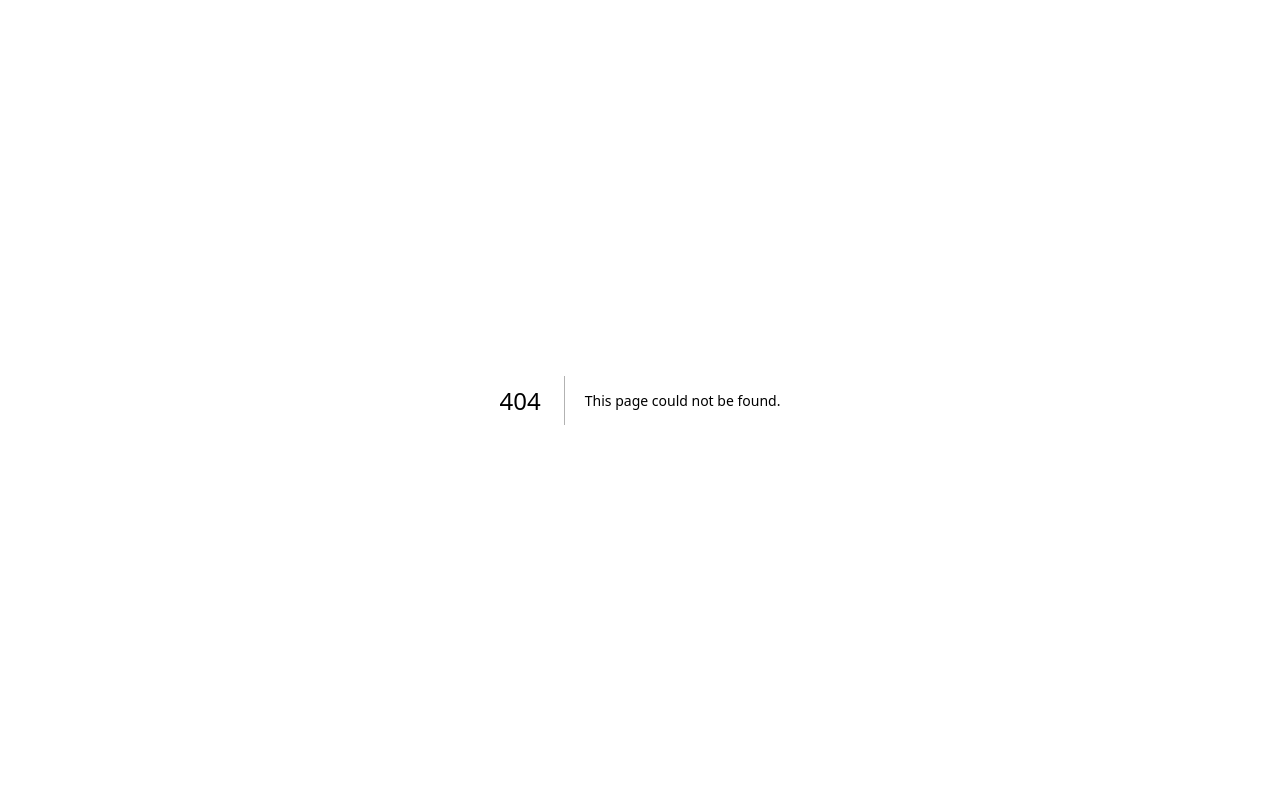
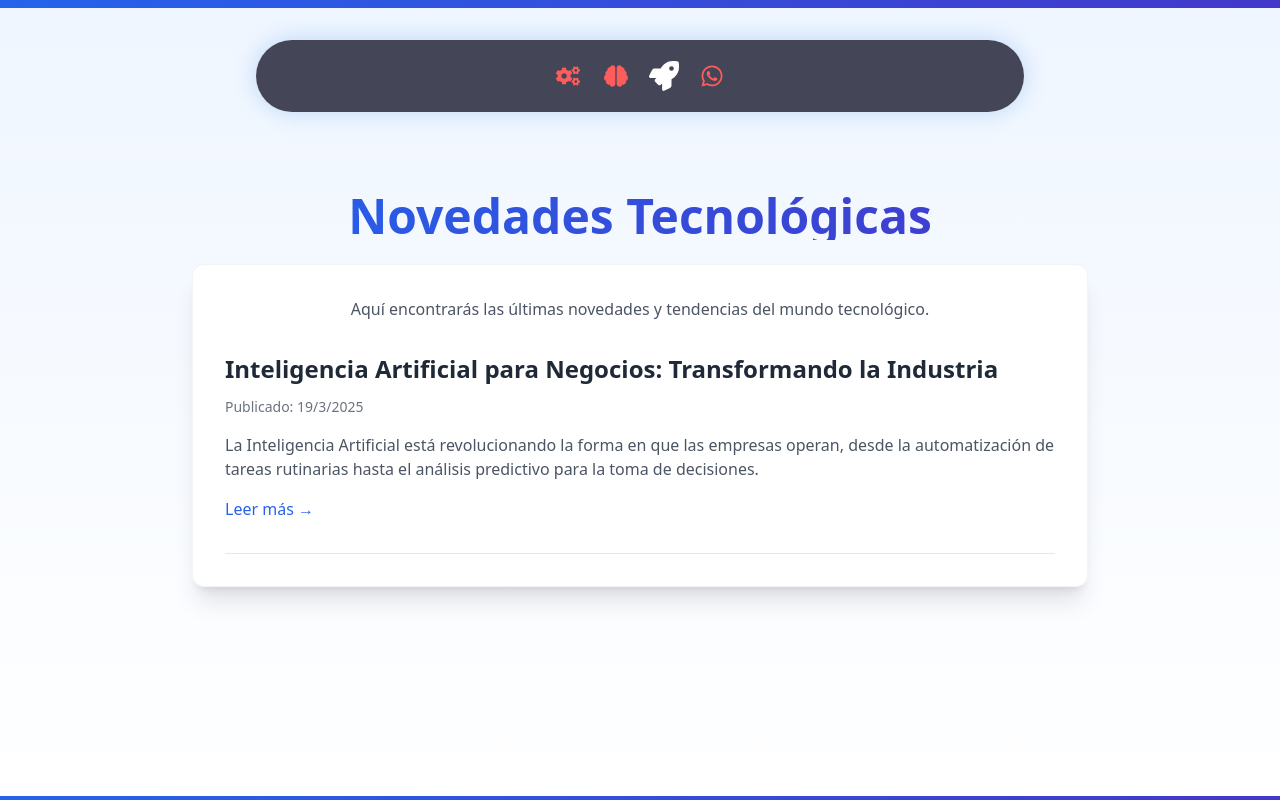
Before and after one commit to deivipluss/landing, a Next.js app: page /novedades-tech in a window 1280 px wide. Before the commit this address had no page. Built offline with nearby package versions, Linux system fonts and the light colour scheme.

Commit message:
contractemail2

```diff
--- a/app/contrato/page.tsx
+++ b/app/contrato/page.tsx
@@ -6,6 +6,7 @@ import { AnimatePresence, motion } from "framer-motion";
 import ContractTerms from "@/components/ContractTerms";
 import AcceptTermsForm from "@/components/AcceptTermsForm";
 import Container from "@/components/Container";
+import Navigation from "@/components/Navigation";
 
 export default function ContratoPage() {
   const [accepted, setAccepted] = useState(false);
@@ -198,6 +199,9 @@ export default function ContratoPage() {
     <main className="flex min-h-screen flex-col items-center justify-between bg-gradient-to-b from-blue-50 to-white dark:from-slate-900 dark:to-slate-800">
       {/* Header decorativo */}
       <div className="w-full bg-gradient-to-r from-blue-600 to-indigo-700 h-2"></div>
+
+      {/* Navegación consistente */}
+      <Navigation />
 
       {/* Contenido principal */}
       <Container className="py-12 md:py-20">
--- /dev/null
+++ b/app/novedades-tech/page.tsx
@@ -0,0 +1,60 @@
+"use client";
+
+import React from "react";
+import { motion } from "framer-motion";
+import Navigation from "@/components/Navigation";
+import Container from "@/components/Container";
+
+export default function NovedadesTechPage() {
+  return (
+    <main className="flex min-h-screen flex-col items-center justify-between bg-gradient-to-b from-blue-50 to-white dark:from-slate-900 dark:to-slate-800">
+      {/* Header decorativo */}
+      <div className="w-full bg-gradient-to-r from-blue-600 to-indigo-700 h-2"></div>
+
+      {/* Navegación consistente */}
+      <Navigation />
+
+      <Container className="py-12 md:py-20">
+        <div className="w-full max-w-4xl mx-auto">
+          <h1 className="text-3xl md:text-5xl font-extrabold mb-6 text-center bg-clip-text text-transparent bg-gradient-to-r from-blue-600 to-indigo-700 dark:from-blue-400 dark:to-indigo-500">
+            Novedades Tecnológicas
+          </h1>
+
+          <div className="bg-white dark:bg-slate-800 shadow-xl rounded-xl p-6 md:p-8 mb-8 border border-gray-100 dark:border-slate-700">
+            <p className="text-center text-gray-600 dark:text-gray-300 mb-8">
+              Aquí encontrarás las últimas novedades y tendencias del mundo tecnológico.
+            </p>
+
+            {/* Contenido de blog aquí */}
+            <div className="space-y-8">
+              {/* Ejemplo de artículo */}
+              <motion.article
+                initial={{ opacity: 0, y: 20 }}
+                animate={{ opacity: 1, y: 0 }}
+                transition={{ duration: 0.5 }}
+                className="border-b border-gray-200 dark:border-gray-700 pb-8"
+              >
+                <h2 className="text-2xl font-bold mb-3 text-gray-800 dark:text-white">
+                  Inteligencia Artificial para Negocios: Transformando la Industria
+                </h2>
+                <p className="text-sm text-gray-500 dark:text-gray-400 mb-4">
+                  Publicado: {new Date().toLocaleDateString('es-ES')}
+                </p>
+                <p className="text-gray-600 dark:text-gray-300 mb-4">
+                  La Inteligencia Artificial está revolucionando la forma en que las empresas operan,
+                  desde la automatización de tareas rutinarias hasta el análisis predictivo para la toma de decisiones.
+                </p>
+                <a href="#" className="text-blue-600 dark:text-blue-400 hover:underline">
+                  Leer más →
+                </a>
+              </motion.article>
+            </div>
+          </div>
+        </div>
+      </Container>
+
+      {/* Footer decorativo */}
+      <div className="w-full bg-gradient-to-r from-blue-600 to-indigo-700 h-1 mt-auto"></div>
+    </main>
+  );
+}
--- /dev/null
+++ b/components/Navigation.tsx
@@ -0,0 +1,45 @@
+"use client";
+
+import React from "react";
+import Link from "next/link";
+import { usePathname } from "next/navigation";
+import { FaCogs, FaBrain, FaRocket, FaWhatsapp } from "react-icons/fa";
+
+export const navItems = [
+  { href: "/", icon: <FaCogs />, label: "Home" },
+  { href: "/#solutions", icon: <FaBrain />, label: "Soluciones" },
+  { href: "/novedades-tech", icon: <FaRocket />, label: "Tech News" },
+  { href: "/contacto", icon: <FaWhatsapp />, label: "Contacto" },
+];
+
+interface NavigationProps {
+  className?: string;
+}
+
+const Navigation: React.FC<NavigationProps> = ({ className = "" }) => {
+  const pathname = usePathname();
+
+  return (
+    <header className={`flex justify-center py-6 mt-8 space-x-6 bg-[#1A1A2E]/80 shadow-glow rounded-full w-[90%] max-w-3xl mx-auto ${className}`}>
+      {navItems.map((item) => {
+        const isActive = pathname === item.href ||
+                         (item.href === "/#solutions" && pathname === "/" && window?.location?.hash === "#solutions");
+
+        return (
+          <Link
+            key={item.href}
+            href={item.href}
+            className={`group transition-all duration-300 ${isActive ? "scale-125" : ""}`}
+          >
+            <div className={`text-2xl ${isActive ? "text-white" : "text-[#FF5C5C]"} hover:text-white`}>
+              {item.icon}
+              <span className="sr-only">{item.label}</span>
+            </div>
+          </Link>
+        );
+      })}
+    </header>
+  );
+};
+
+export default Navigation;
```
